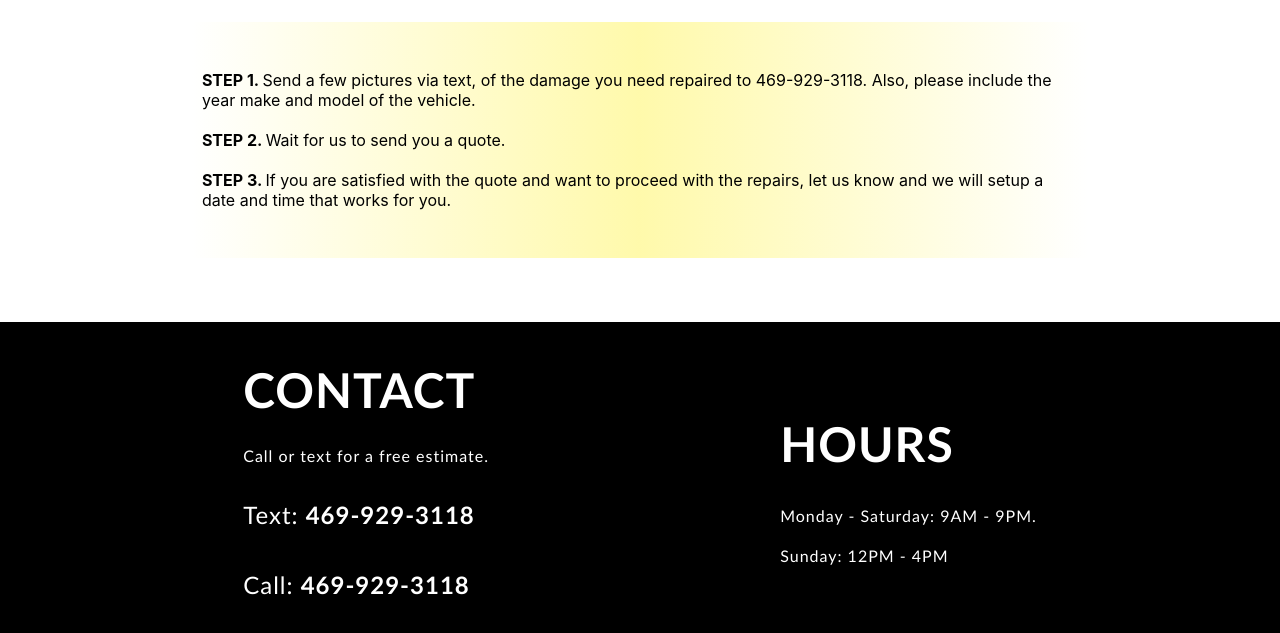
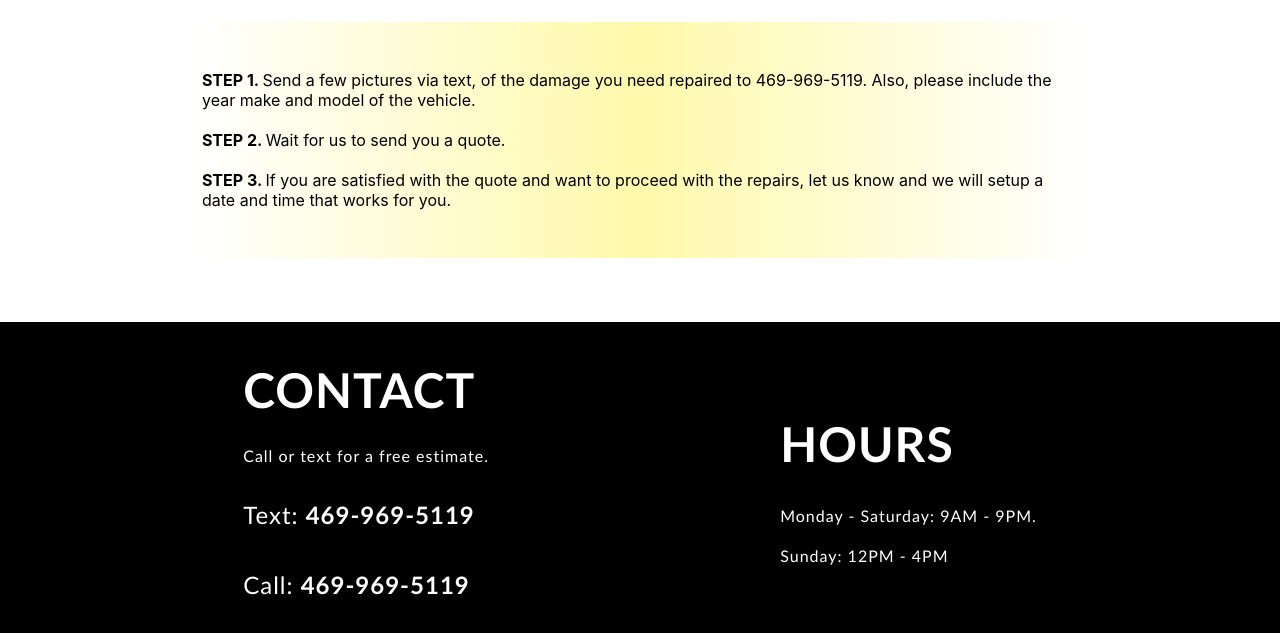
Before and after one commit to seansiganoff/bennys-new-website-react, a React (Create React App) app: page /get-an-estimate in a window 1280 px wide. Shown: the part 285-918 px from the top of the page. Built offline with nearby package versions, Linux system fonts and the light colour scheme.

Commit message:
updated the new 469 number

```diff
--- a/src/components/Footer/Footer.js
+++ b/src/components/Footer/Footer.js
@@ -11,8 +11,8 @@ const Footer = () => {
                         <div className="contact-container">
                             <div className="desktop-footer">
                                 <ul> Call or text for a free estimate.
-                                    <li>Text: <b><a href="sms:469-929-3118">469-929-3118</a></b></li>
-                                    <li>Call: <b><a href="tel:469-929-3118">469-929-3118</a></b></li>
+                                    <li>Text: <b><a href="sms:469-969-5119">469-969-5119</a></b></li>
+                                    <li>Call: <b><a href="tel:469-969-5119">469-969-5119</a></b></li>
 
 
                                 </ul>
--- a/src/components/QuickQuote/QuickQuote.js
+++ b/src/components/QuickQuote/QuickQuote.js
@@ -11,7 +11,7 @@ const QuickQuote = () => {
               <br />
               <br />
               <p>
-             <b> STEP 1. </b>  Send a few pictures via text, of the damage you need repaired to <a href="sms:469-929-3118">469-929-3118.</a> Also, please include the year make and model of the vehicle.
+             <b> STEP 1. </b>  Send a few pictures via text, of the damage you need repaired to <a href="sms:469-969-5119">469-969-5119.</a> Also, please include the year make and model of the vehicle.
               <br /><br />
               <b> STEP 2. </b>  Wait for us to send you a quote.
 
```
